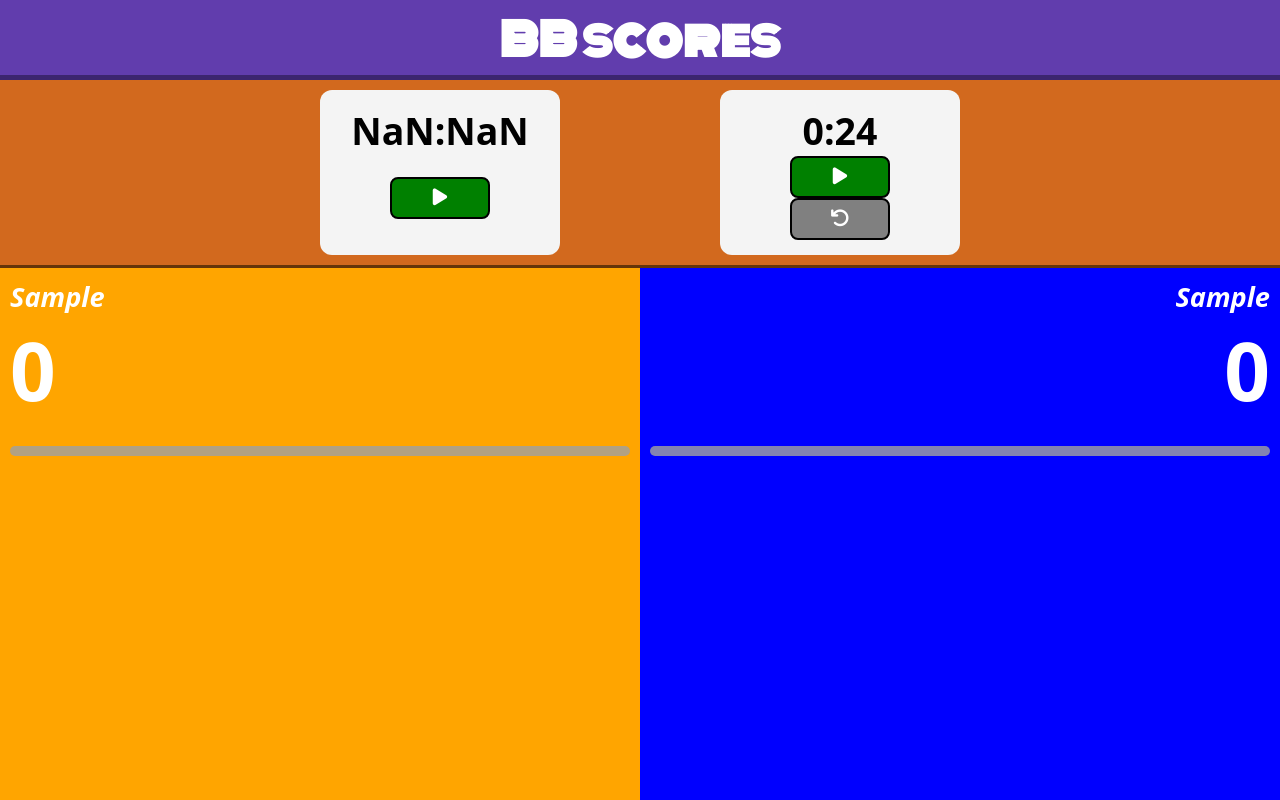
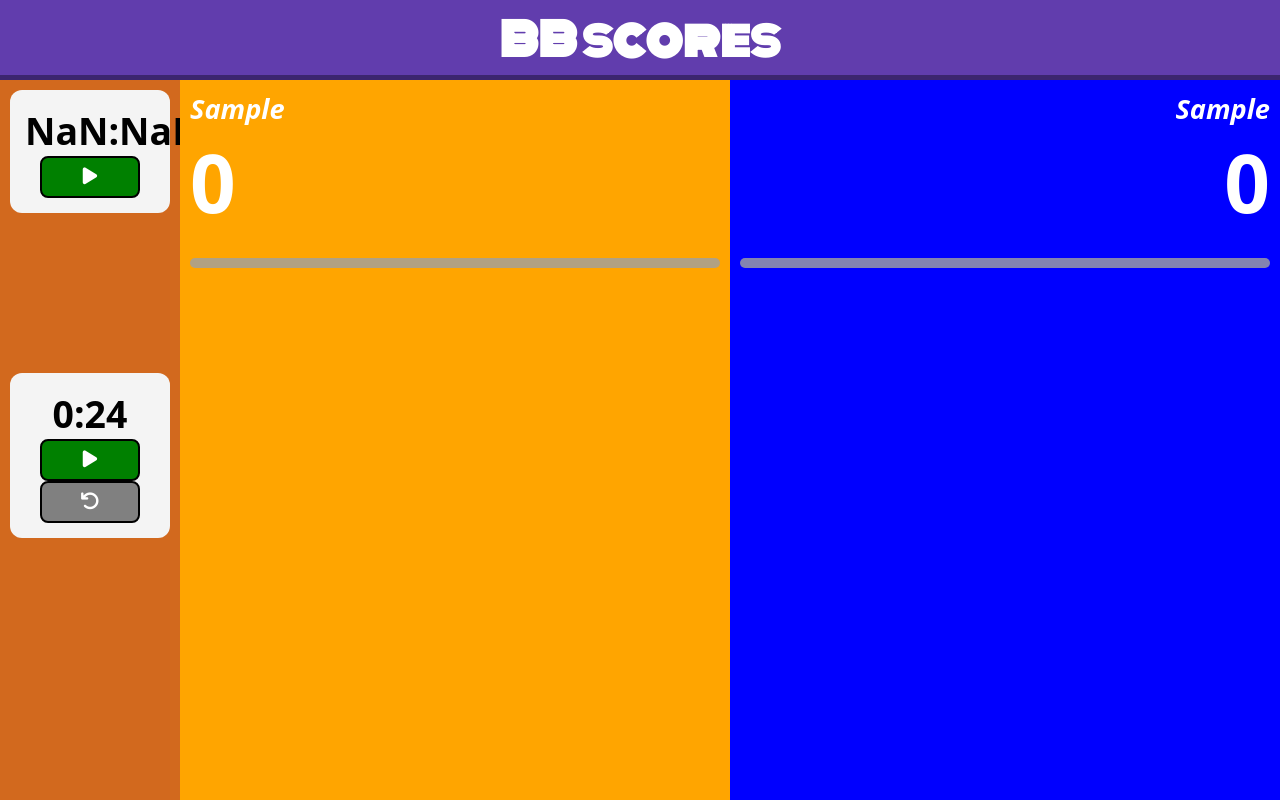
Before and after one commit to AirKiller35/BB_score_site, a React (Vite) app in the folder bb_score/: page /new in a window 1280 px wide. Both pictures are taken after typing "Sample", "Sample", "Sample", "Sample", "Sample", "Sample" into the empty fields and a click on the button "Submit". Shown: the top 800 px of the page. Built offline with nearby package versions, Linux system fonts and the light colour scheme; a web font is replaced by a local one.

Commit message:
fixed position of match controls

```diff
--- a/bb_score/src/pages/StartMatch.css
+++ b/bb_score/src/pages/StartMatch.css
@@ -7,7 +7,7 @@
 
 .matchControl {
     display: flex;
-    justify-content: center;
+    flex-direction: column;
     background-color: chocolate;
     border-bottom: 3px solid rgb(101, 53, 9);
     color: white;
@@ -62,6 +62,7 @@
 
 .time {
     display: flex;
+    flex-direction: column;
     justify-content: space-around;
     gap: 20vh;
 }
@@ -73,7 +74,7 @@
     font-size: 2rem;
     background-color: #f4f4f4;
     color: black;
-    width: 30vh;
+    max-width: 20vh;
     padding: 15px;
     border-radius: 12px;
 }
@@ -85,7 +86,7 @@
     font-size: 2rem;
     background-color: #f4f4f4;
     color: black;
-    width: 30vh;
+    max-width: 30vh;
     padding: 15px;
     border-radius: 12px;
 }
--- a/bb_score/src/pages/StartMatch.jsx
+++ b/bb_score/src/pages/StartMatch.jsx
@@ -24,6 +24,7 @@ function StartMatch() {
 
   return (
     <div className="startMatch">
+      <div className="teams">
         <div className="matchControl">
           <div className="time">
             <div className="stopWatch">
@@ -37,7 +38,6 @@ function StartMatch() {
 
         <div className="controls"></div>
       </div>
-      <div className="teams">
         <div className="TEAM_A">
         <h3>{teamA}</h3>
         <h1>{scoreA}</h1>
```
Lines whose indentation alone changed are shown as unchanged.
